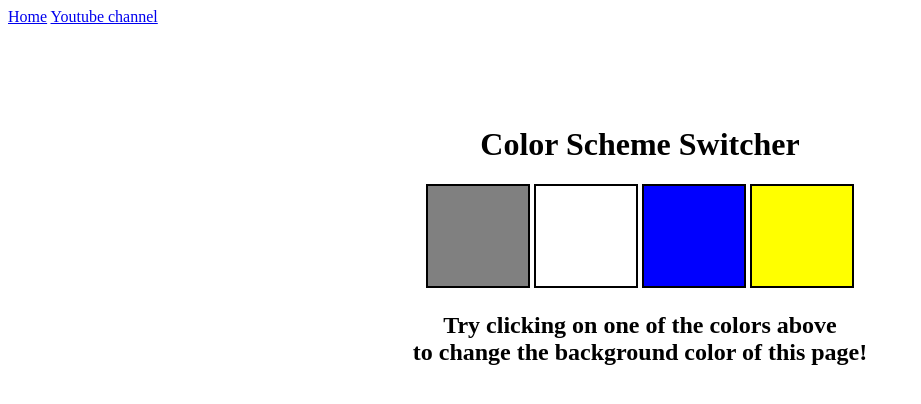
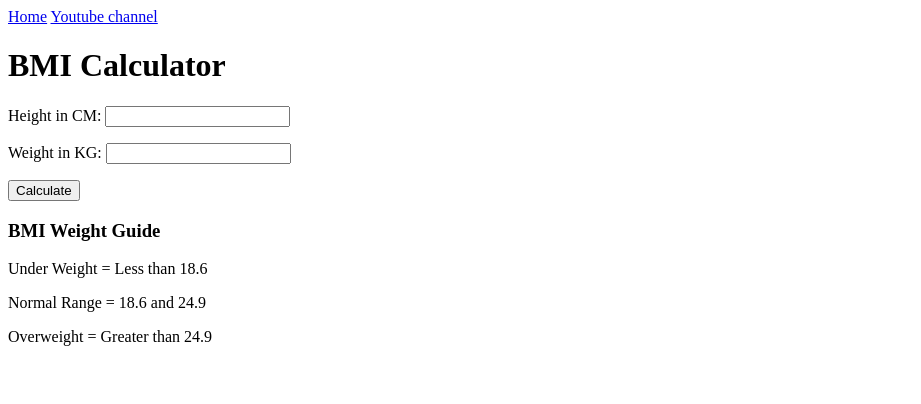
Before and after one commit to ArpitaMandloi/JavaScript, a plain HTML site: page basics_project/project_02/index.html in a window 1280 px wide. Shown: the whole page, without its empty margins (0-921 px from the left). Drawn offline with Linux system fonts and the light colour scheme.

Commit message:
Update index.html

```diff
--- a/basics_project/project_02/index.html
+++ b/basics_project/project_02/index.html
@@ -5,9 +5,9 @@
     <meta name="viewport" content="width=device-width, initial-scale=1.0" />
     <meta http-equiv="X-UA-Compatible" content="ie=edge" />
     <link rel="stylesheet" href="style.css" />
-   <!-- <link rel="stylesheet" href="../styles.css />-->
-   <link rel="stylesheet" href="o1.js">
-    <title>JavaScript Background Color Switcher</title>
+   <!-- <link rel="stylesheet" href="../styles.css" />-->
+    <link rel="stylesheet" href="02.js">
+    <title>BMI Calculator</title>
   </head>
   <body>
     <nav>
@@ -16,18 +16,21 @@
         >Youtube channel</a
       >
     </nav>
-    <div class="canvas">
-
-      <h1>Color Scheme Switcher</h1>
-      <span class="button" id="grey"></span>
-      <span class="button" id="white"></span>
-      <span class="button" id="blue"></span>
-      <span class="button" id="yellow"></span>
-      <h2>
-        Try clicking on one of the colors above
-        <span>to change the background color of this page!</span>
-      </h2>
+    <div class="container">
+      <h1>BMI Calculator</h1>
+      <form>
+        <p><label>Height in CM: </label><input type="text" id="height" /></p>
+        <p><label>Weight in KG: </label><input type="text" id="weight" /></p>
+        <button>Calculate</button>
+        <div id="results"></div>
+        <div id="weight-guide">
+          <h3>BMI Weight Guide</h3>
+          <p>Under Weight = Less than 18.6</p>
+          <p>Normal Range = 18.6 and 24.9</p>
+          <p>Overweight = Greater than 24.9</p>
+        </div>
+      </form>
     </div>
-    <script src="o1.js"></script>
   </body>
+  <script src="02.js"></script>
 </html>
```
